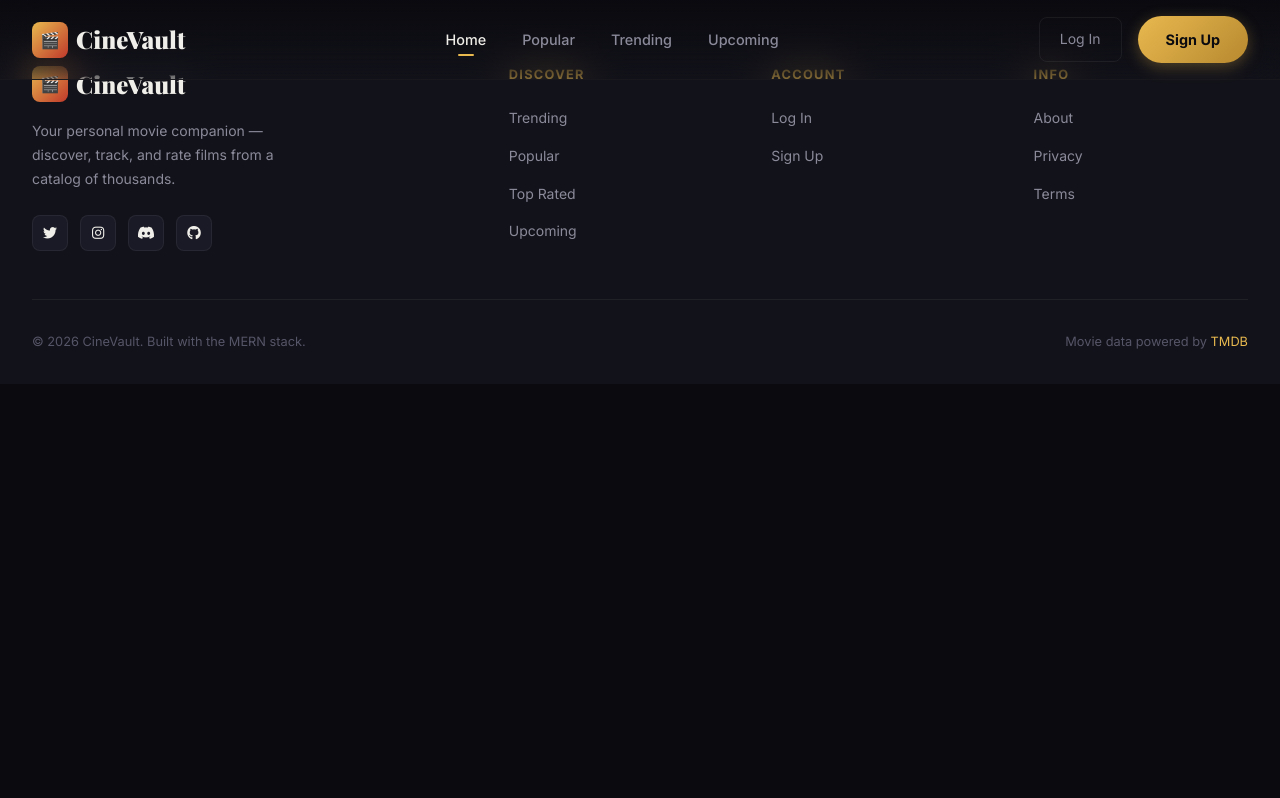
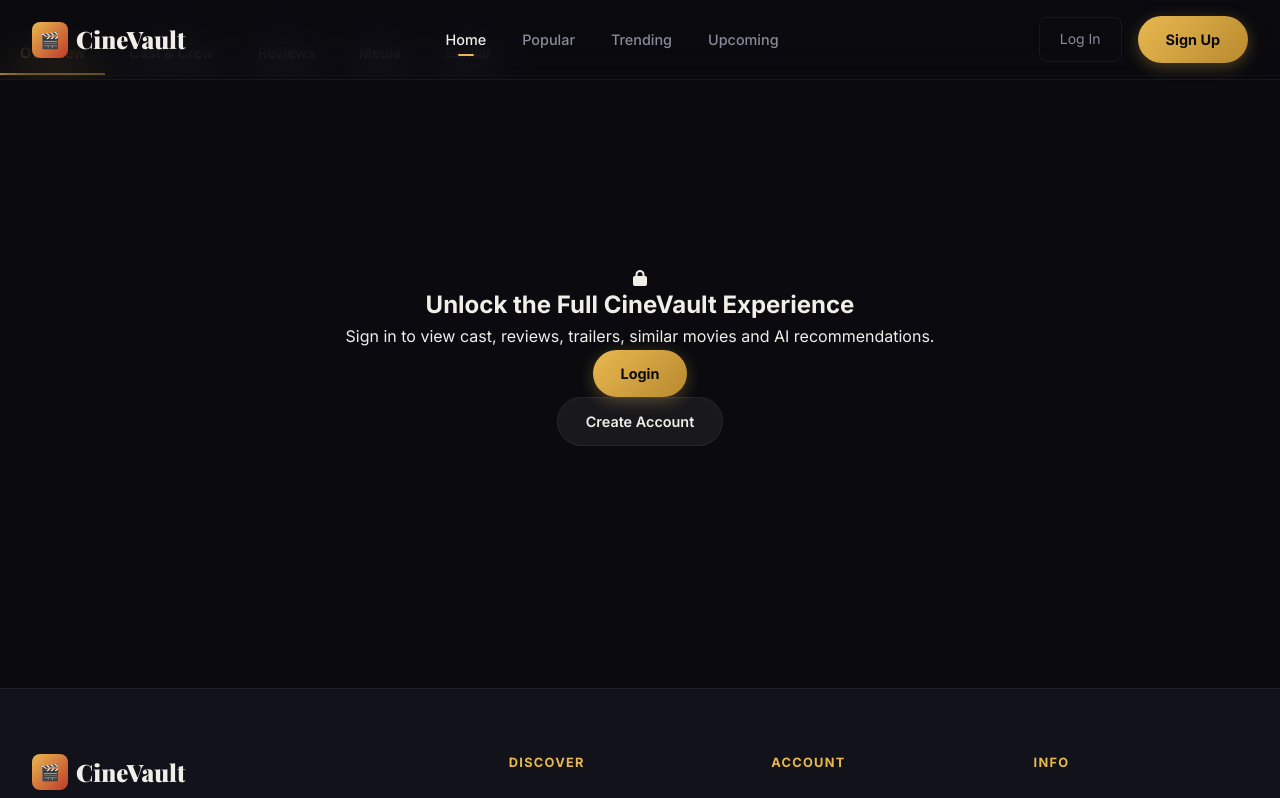
Before and after one commit to pateltirth05/CineVault, a React (Vite) app in the folder frontend/: page /movie/1 in a window 1280 px wide. Shown: the top 798 px of the page. Built offline with nearby package versions, Linux system fonts and the light colour scheme; no server answers.

Commit message:
Locked the movie details page

```diff
--- /dev/null
+++ b/frontend/src/components/MovieTabs.jsx
@@ -0,0 +1,18 @@
+import React from 'react'
+import "../style/style.css"
+
+
+import "../style/moviedetails.css"
+const MovieTabs = () => {
+  return (
+    <div class="tabs">
+    <button class="tab tabActive">Overview</button>
+    <button class="tab" >Cast & Crew</button>
+    <button class="tab" >Reviews</button>
+    <button class="tab" >Media</button>
+    <button class="tab" >Similar</button>
+  </div>
+  )
+}
+
+export default MovieTabs
--- a/frontend/src/components/public/Landingnavbar.jsx
+++ b/frontend/src/components/public/Landingnavbar.jsx
@@ -7,7 +7,7 @@ const Landingnavbar = () => {
     <>
     <nav class="navbar" id="navbar">
   <div class="navInner">
-    <Link to="/landing" class="navLogo">
+    <Link to="/" class="navLogo">
       <div class="navLogoIcon">🎬</div>
       CineVault
     </Link>
--- /dev/null
+++ b/frontend/src/components/public/LockedMovieContent.jsx
@@ -0,0 +1,29 @@
+import React from 'react'
+import "../../style/Locked.css"
+import { Link } from 'react-router-dom'
+const LockedMovieContent = () => {
+  return (
+    <>
+    <div className="lockOverlay">
+    <i className="fa-solid fa-lock"></i>
+
+    <h2>Unlock the Full CineVault Experience</h2>
+
+    <p>
+        Sign in to view cast, reviews,
+        trailers, similar movies and AI recommendations.
+    </p>
+
+    <Link to="/login" className="btnPrimary">
+        Login
+    </Link>
+
+    <Link to="/register" className="btnSecondary">
+        Create Account
+    </Link>
+</div>
+    </>
+  )
+}
+
+export default LockedMovieContent
--- a/frontend/src/pages/Login.jsx
+++ b/frontend/src/pages/Login.jsx
@@ -49,7 +49,7 @@ const Login = () => {
 
         <div className="authBgOverlay">
           <Link
-            to="/landing"
+            to="/home"
             className="navLogo"
             style={{
               display: "flex",
--- a/frontend/src/pages/MovieDetails.jsx
+++ b/frontend/src/pages/MovieDetails.jsx
@@ -9,10 +9,14 @@ import LandingFooter from '../components/public/LandingFooter'
 import MovieHero from '../components/MovieHero'
 import "../style/style.css"
 import "../style/moviedetails.css"
+import MovieTabs from '../components/MovieTabs'
+import LockedMovieContent from '../components/public/LockedMovieContent'
 const MovieDetails = () => {
   const {id}=useParams()
   const [movie,setMovie]=useState(null)
   const {user}=useAuth()
+
+  const [activeTab,setActiveTab]=useState("overview")
   useEffect(()=>{
     const fetchMovie=async()=>{
       try {
@@ -29,6 +33,22 @@ const MovieDetails = () => {
    <>
    {user ? <Appnavbar/> :<Landingnavbar/>}
    {movie && <MovieHero movie={movie}/>}
+  <div className="container detailBody">
+    <MovieTabs activeTab={activeTab} setActiveTab={setActiveTab} />
+
+    {user ? (
+        <>
+            {/* Later */}
+            {/* Overview */}
+            {/* Cast */}
+            {/* Reviews */}
+            {/* Media */}
+            {/* Similar */}
+        </>
+    ) : (
+        <LockedMovieContent activeTab={activeTab} />
+    )}
+</div>
    {user ? <AppFooter/> :<LandingFooter/>}
    </>
   )
--- /dev/null
+++ b/frontend/src/style/Locked.css
@@ -0,0 +1,25 @@
+.lockedWrapper{
+    position:relative;
+}
+
+.lockedContent{
+    filter:blur(8px);
+    pointer-events:none;
+    user-select:none;
+    opacity:.4;
+}
+
+.lockOverlay{
+    width:100%;
+    min-height:500px;
+
+    display:flex;
+    flex-direction:column;
+
+    justify-content:center;
+    align-items:center;
+
+    text-align:center;
+
+    padding:80px 20px;
+}
```
Also changed, not shown: frontend/src/components/CastTab.jsx (added, +17 -0 lines), frontend/src/components/MediaTab.jsx (added, +18 -0 lines), frontend/src/components/OverviewTab.jsx (added, +93 -0 lines), frontend/src/components/ReviewsTab.jsx (added, +19 -0 lines), frontend/src/components/SimilarTab.jsx (added, +14 -0 lines).
